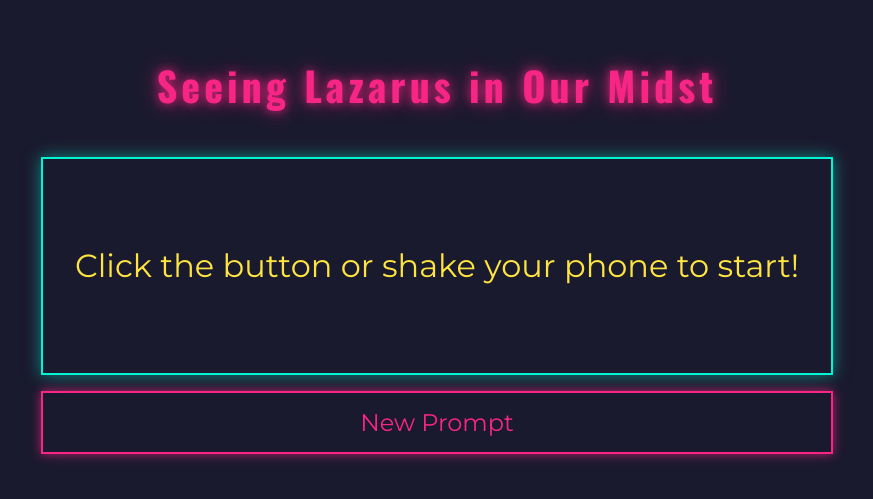
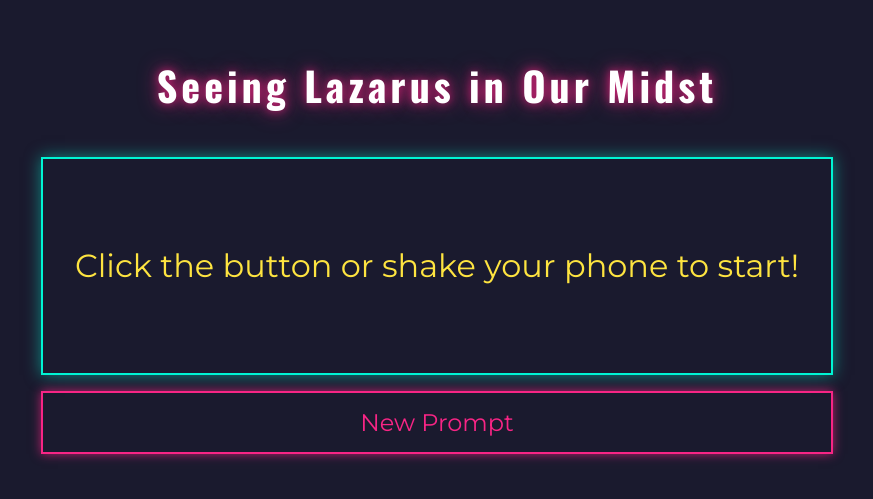
Before and after one commit to ptgullas/shakeItOff-js, a plain HTML site: page index.html in a window 1280 px wide. Shown: the part 159-658 px from the top of the page, without its empty margins (203-1076 px from the left). Drawn offline with nearby package versions, Linux system fonts and the light colour scheme.

Commit message:
change some styling

```diff
--- a/style.css
+++ b/style.css
@@ -26,7 +26,8 @@ body {
 }
 
 h1 {
-    color: var(--magenta);
+    /* color: var(--magenta); */
+    color: #fff;
     font-family: 'Oswald', sans-serif;
     font-size: 2.5rem;
     letter-spacing: 4px;
```
